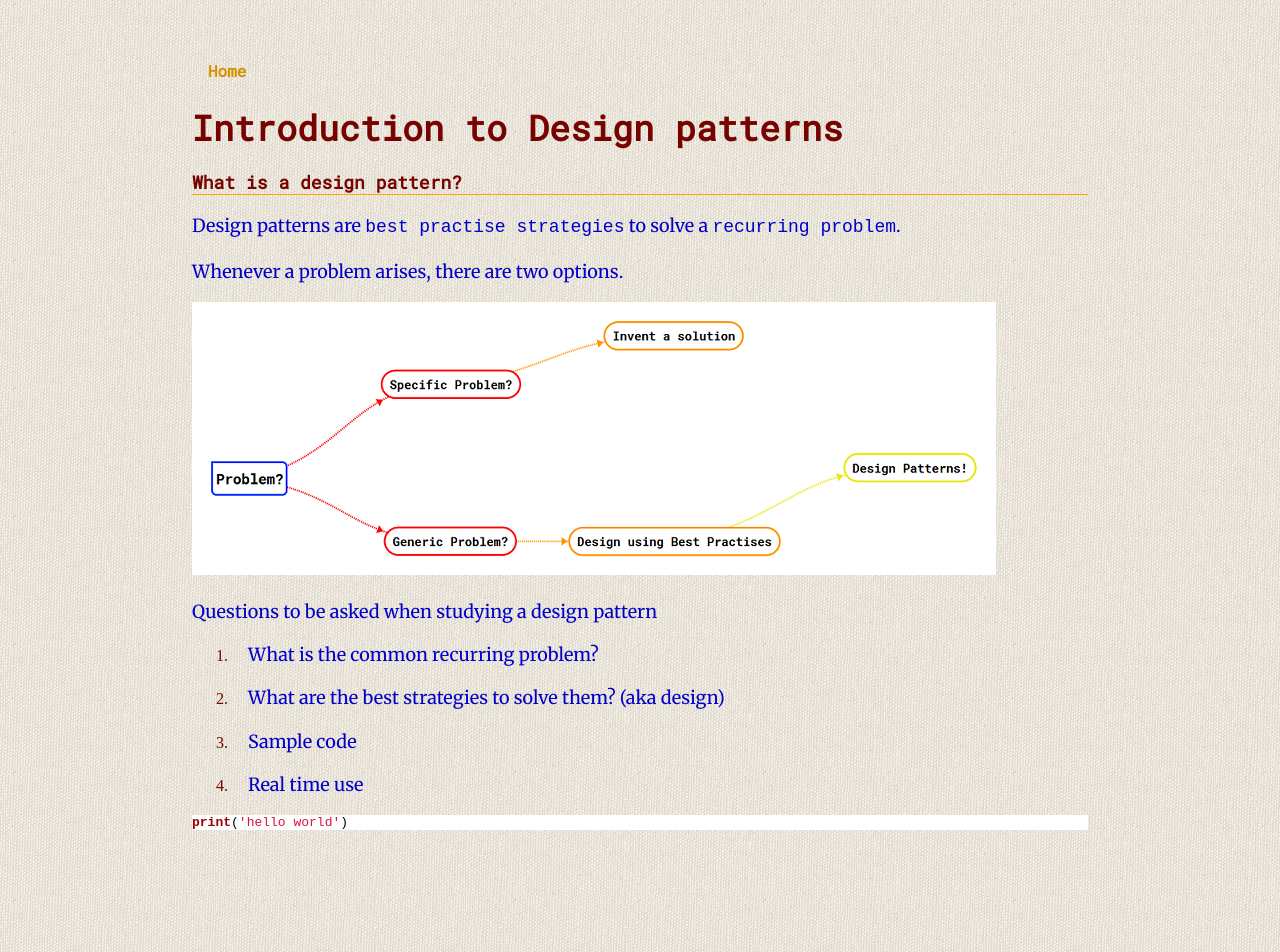
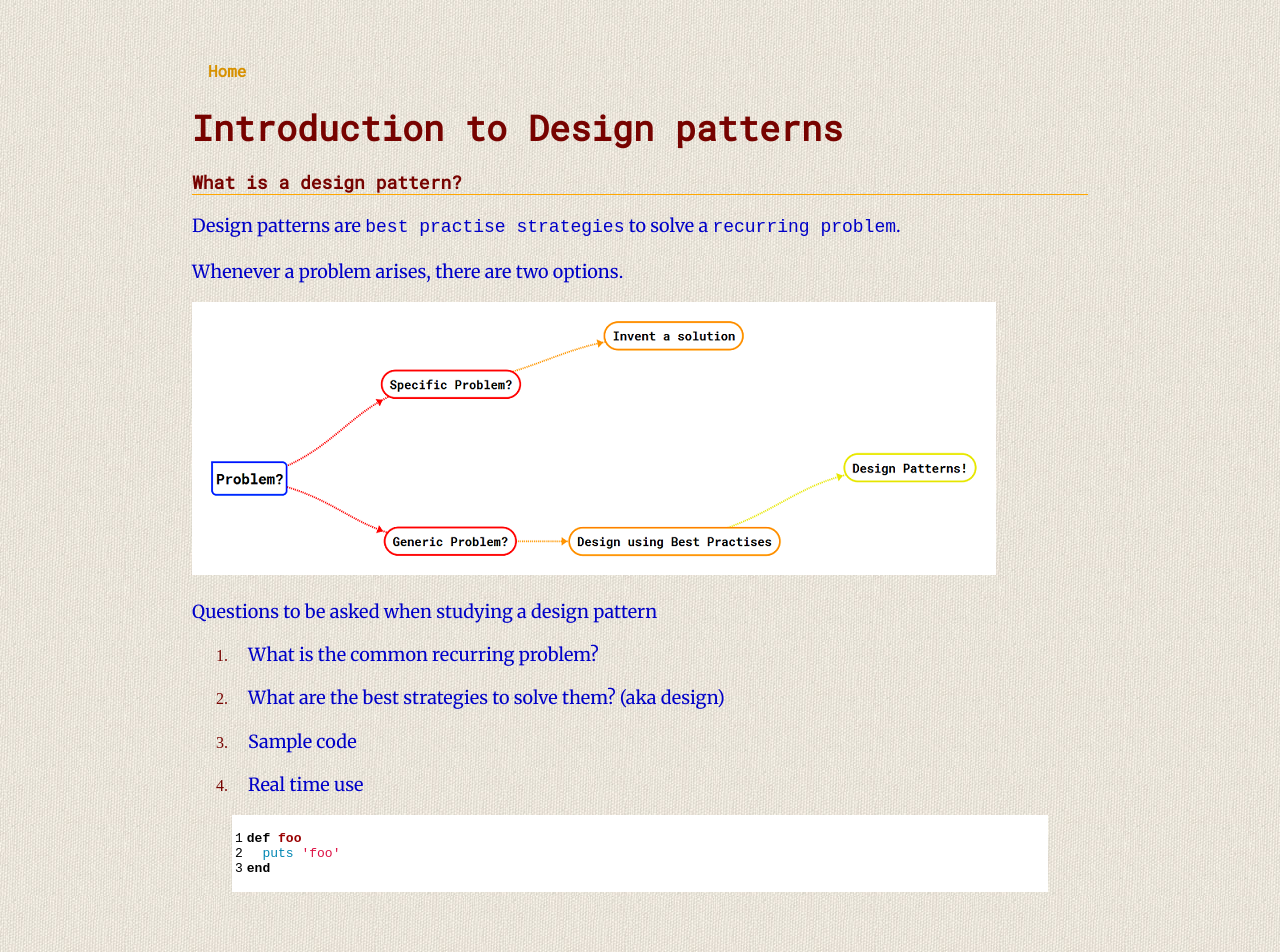
Before and after one commit to Jokestir/Jokestir.github.io, a Jekyll site: the page built from DesignPatterns/Introduction.md, in a window 1280 px wide. Built offline with Jekyll 4.4.1, drawn with Linux system fonts in a browser that asks for light colours.

Commit message:
ruby testing

````diff
--- a/DesignPatterns/Introduction.md
+++ b/DesignPatterns/Introduction.md
@@ -24,6 +24,8 @@ Questions to be asked when studying a design pattern
 
 4. Real time use
 
-```python
-print('hello world')
-```
+{% highlight ruby linenos %}
+def foo
+  puts 'foo'
+end
+{% endhighlight %}
````
